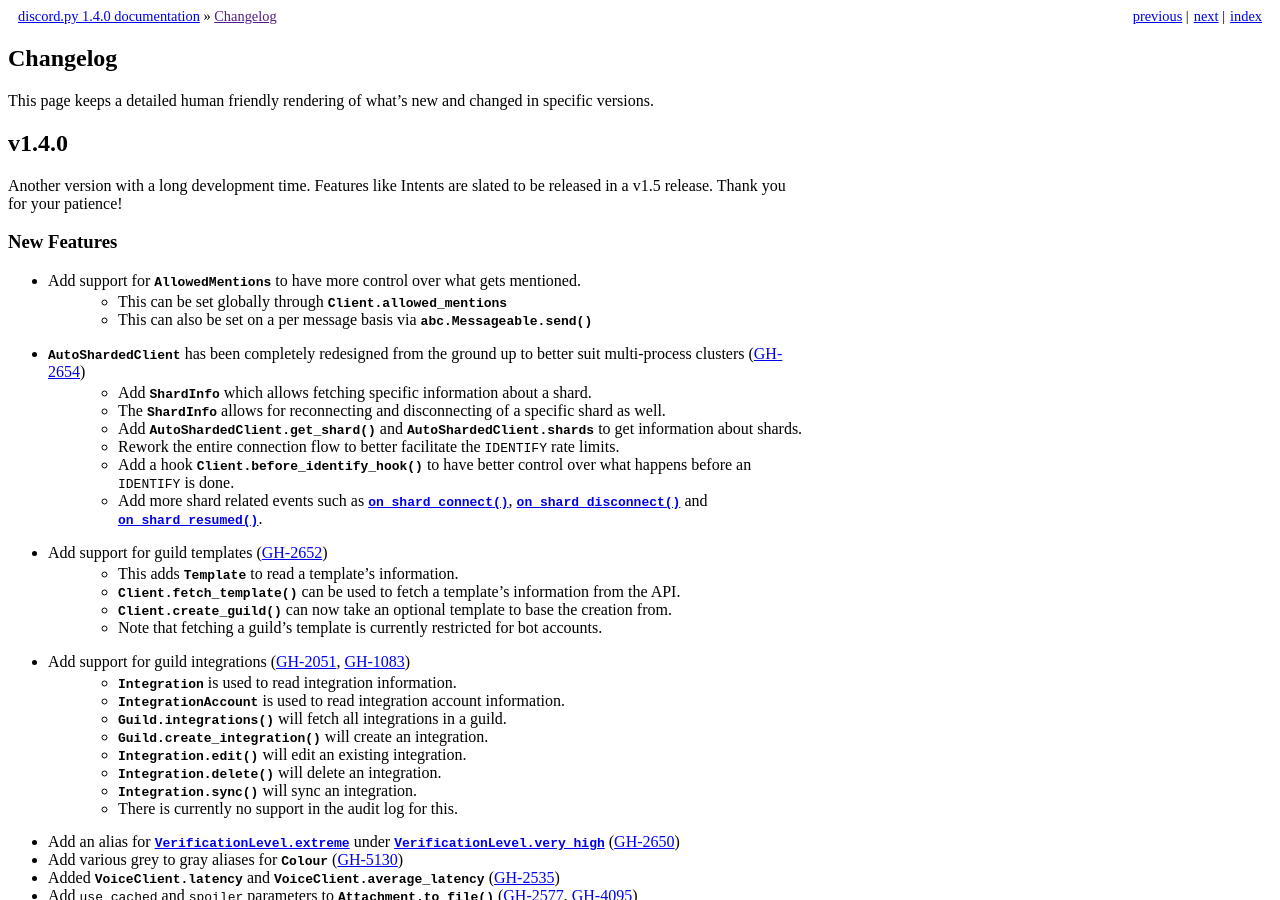
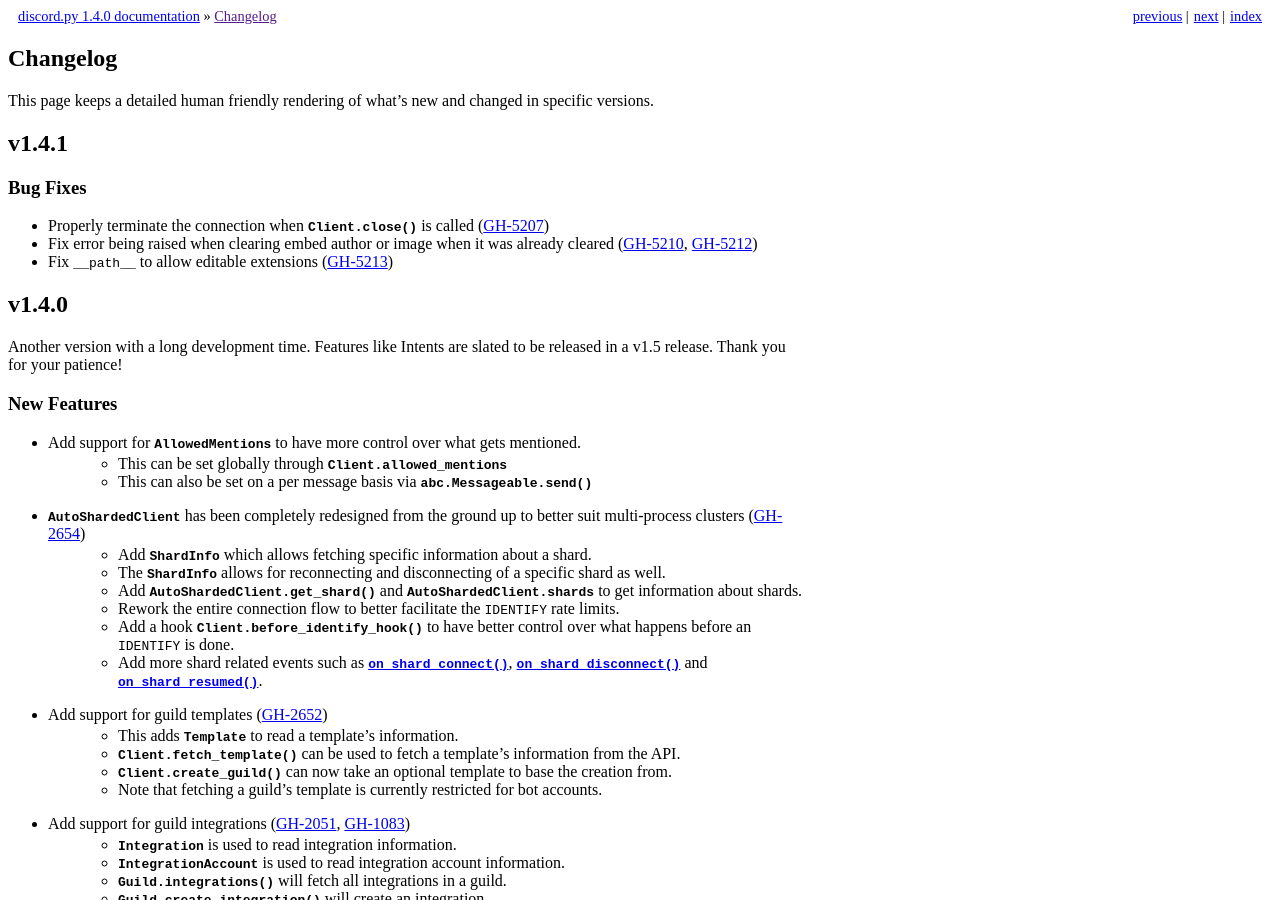
Before and after one commit to spartacus0816/dsbot, a Sphinx documentation site: the page built from docs/whats_new.rst, in a window 1280 px wide and 900 px high. Built offline with Sphinx 7.4.7, drawn with Linux system fonts in a browser that asks for light colours.

Commit message:
Add changelog for 1.4.1

```diff
--- a/docs/whats_new.rst
+++ b/docs/whats_new.rst
@@ -10,6 +10,18 @@
 
 This page keeps a detailed human friendly rendering of what's new and changed
 in specific versions.
+
+.. _vp1p4p1:
+
+v1.4.1
+--------
+
+Bug Fixes
+~~~~~~~~~~~
+
+- Properly terminate the connection when :meth:`Client.close` is called (:issue:`5207`)
+- Fix error being raised when clearing embed author or image when it was already cleared (:issue:`5210`, :issue:`5212`)
+- Fix ``__path__`` to allow editable extensions (:issue:`5213`)
 
 .. _vp1p4p0:
 
```
